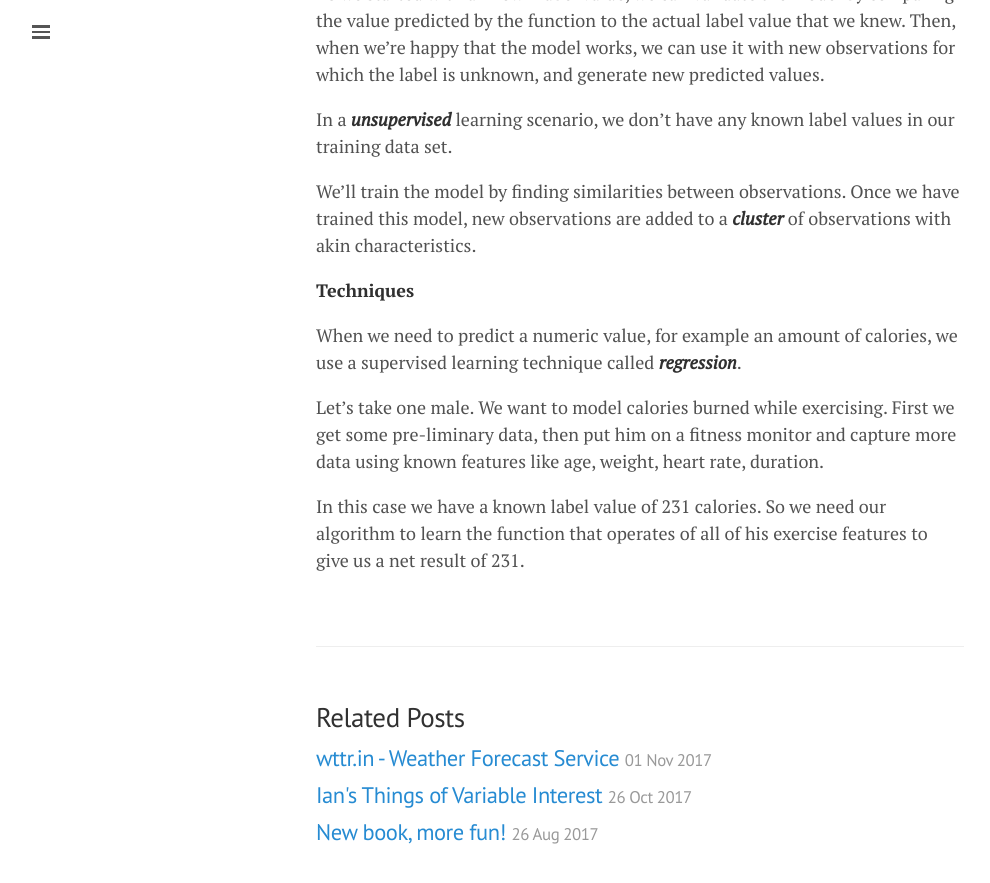
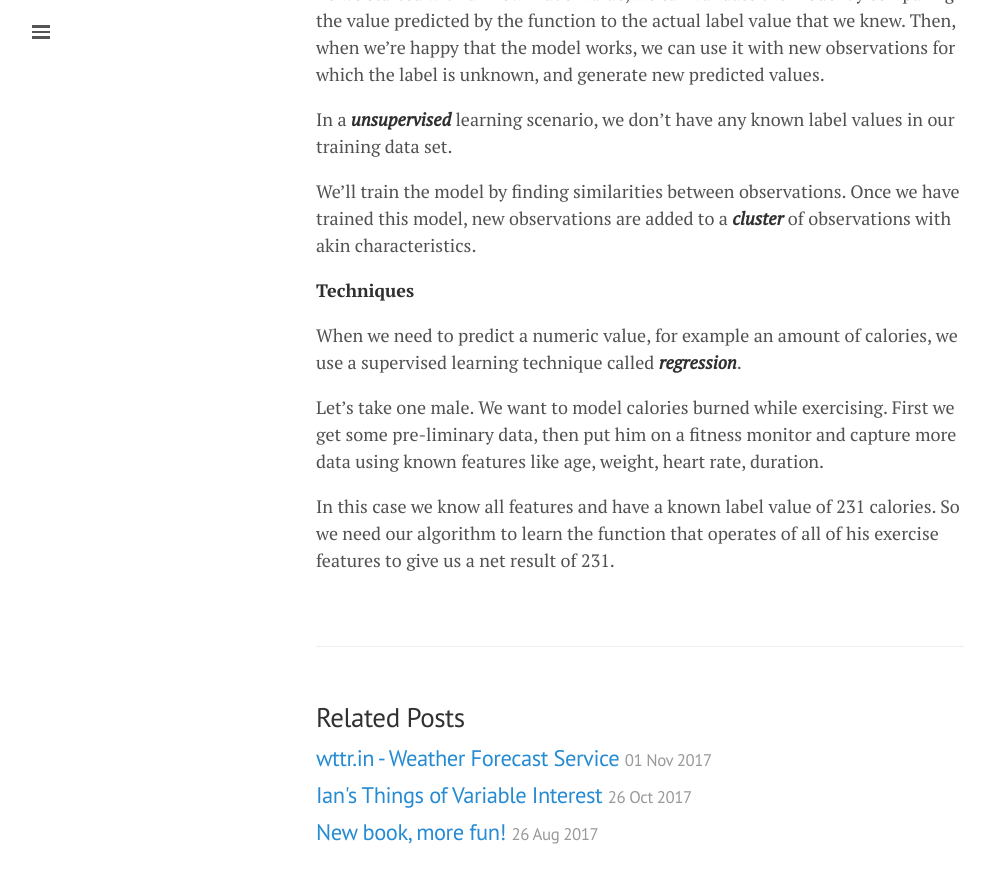
Before and after one commit to lgeurts/lgeurts.github.io, a Jekyll site: the page built from _posts/2018-06-29-introduction-to-artificial-intelligence.md, in a window 1280 px wide and 900 px high, scrolled down 1384 px. Shown: the top 883 px of the window, without its empty margins (0-990 px from the left). Built offline with Jekyll 4.4.1, drawn with Linux system fonts in a browser that asks for light colours; nearby versions of some CDN libraries.

Commit message:
Update 2018-06-29-introduction-to-artificial-intelligence.md

```diff
--- a/_posts/2018-06-29-introduction-to-artificial-intelligence.md
+++ b/_posts/2018-06-29-introduction-to-artificial-intelligence.md
@@ -37,4 +37,4 @@
 
 Let's take one male. We want to model calories burned while exercising. First we get some pre-liminary data, then put him on a fitness monitor and capture more data using known features like age, weight, heart rate, duration.
 
-In this case we have a known label value of 231 calories. So we need our algorithm to learn the function that operates of all of his exercise features to give us a net result of 231.
+In this case we know all features and have a known label value of 231 calories. So we need our algorithm to learn the function that operates of all of his exercise features to give us a net result of 231.
```
